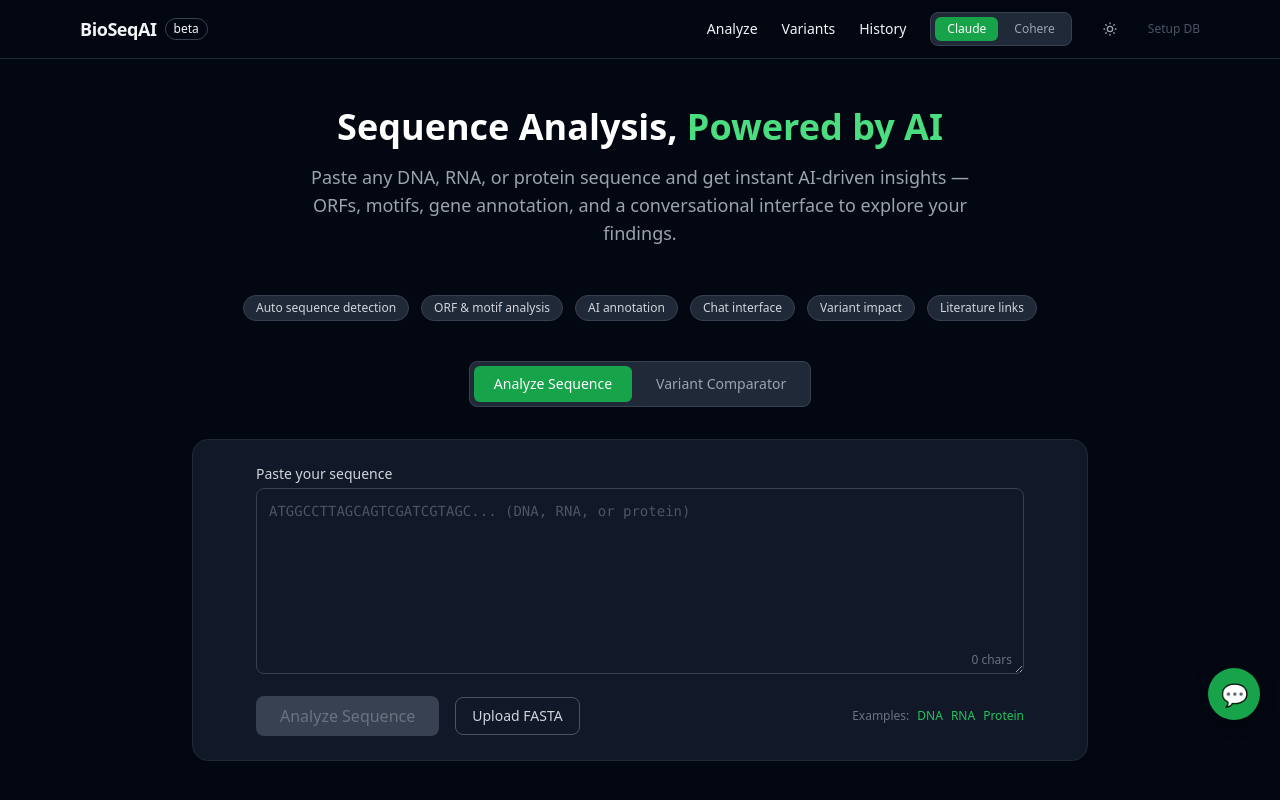
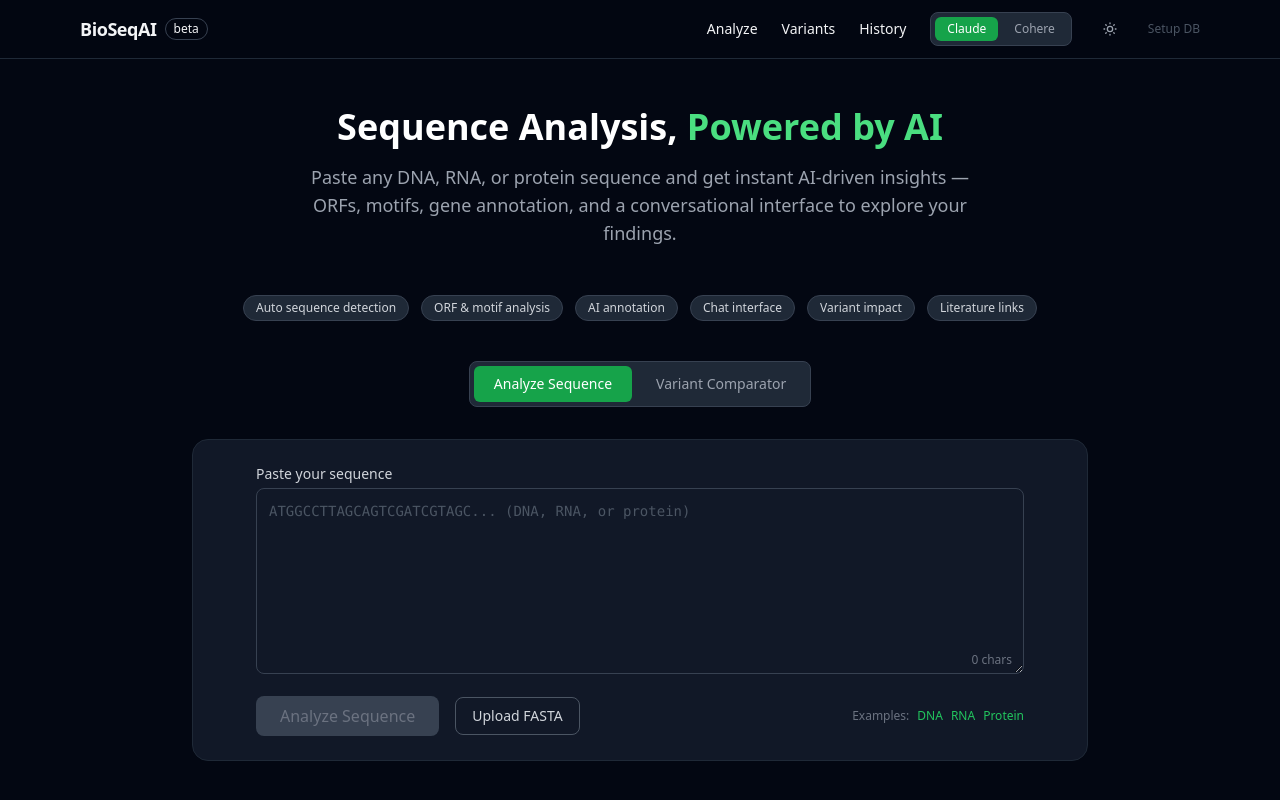
Before and after one commit to fbvarela/happy-bioseq-ai, a Next.js app: page / in a window 1280 px wide. Shown: the top 800 px of the page. Built offline with nearby package versions, Linux system fonts and the light colour scheme.

Commit message:
Remove broken chat bubble (chat is analysis-scoped, no global page)

```diff
--- a/app/layout.tsx
+++ b/app/layout.tsx
@@ -2,7 +2,6 @@ import type { Metadata } from "next";
 import "./globals.css";
 import Script from "next/script";
 import SetupButton from "@/components/SetupButton";
-import FloatingChatButton from "@/components/FloatingChatButton";
 import { ProviderProvider, ProviderToggle } from "@/components/ProviderContext";
 import NavLinks from "@/components/NavLinks";
 import { ThemeProvider } from "@/context/ThemeContext";
@@ -44,7 +43,6 @@ export default function RootLayout({ children }: { children: React.ReactNode })
             <main>{children}</main>
           </ProviderProvider>
         </ThemeProvider>
-        <FloatingChatButton />
       </body>
     </html>
   );
--- a/components/FloatingChatButton.tsx
+++ /dev/null
@@ -1,33 +0,0 @@
-"use client";
-import Link from "next/link";
-import { usePathname } from "next/navigation";
-
-export default function FloatingChatButton() {
-  const pathname = usePathname();
-  if (pathname === "/chat" || pathname?.startsWith("/chat/")) return null;
-  return (
-    <Link
-      href="/chat"
-      aria-label="Open AI chat"
-      style={{
-        position: "fixed",
-        bottom: "80px",
-        right: "20px",
-        width: 52,
-        height: 52,
-        borderRadius: "50%",
-        background: "#16a34a",
-        color: "#fff",
-        display: "flex",
-        alignItems: "center",
-        justifyContent: "center",
-        boxShadow: "0 4px 16px rgba(0,0,0,0.4)",
-        zIndex: 999,
-        textDecoration: "none",
-        fontSize: 22,
-      }}
-    >
-      💬
-    </Link>
-  );
-}
```
